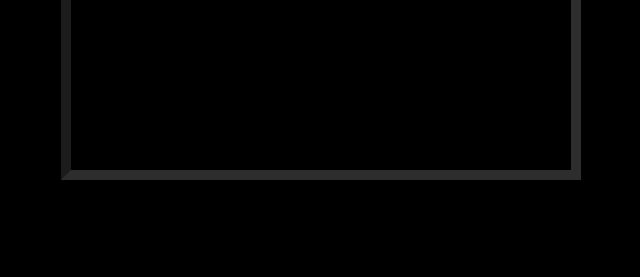
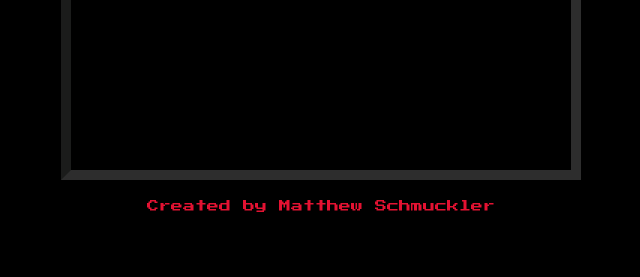
Before and after one commit to mschmuckler/Galagus, a PHP site: page /galagus.html in a window 1280 px wide. Shown: the part 523-800 px from the top of the page, without its empty margins (289-929 px from the left). Run offline with PHP 8.4, Linux system fonts and the light colour scheme; some libraries are stand-ins or nearby versions.

Commit message:
Update php redirection, add footer

```diff
--- a/app/galagus.css
+++ b/app/galagus.css
@@ -17,6 +17,12 @@ h1 {
     #e31232);
   -webkit-background-clip: text;
   -webkit-text-fill-color: transparent;
+}
+
+footer {
+  margin-top: 20px;
+  text-align: center;
+  font-size: 12px;
 }
 
 #canvas {
--- a/galagus.html
+++ b/galagus.html
@@ -19,6 +19,7 @@
     <div>
       <h1>Galagus</h1>
       <canvas id="canvas" width="500" height="600" ></canvas>
+      <footer>Created by Matthew Schmuckler</footer>
     </div>
     <div id="right-of-canvas" >
       <div id="instructions" >
--- a/index.php
+++ b/index.php
@@ -1 +1 @@
-<?php include_once("galagus.html"); ?>
+<?php header( 'Location: /galagus.html' ) ;  ?>
```
